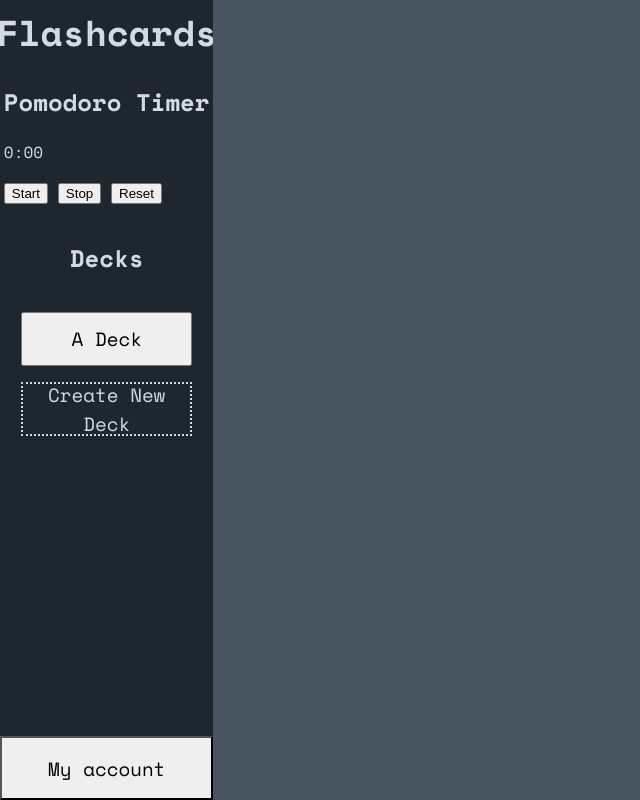
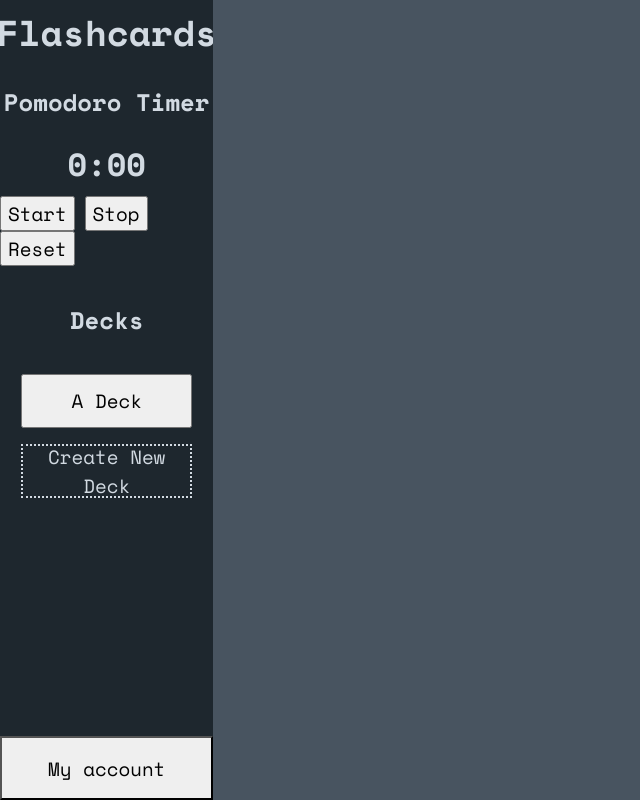
Before and after one commit to Aydanjb/SDEV265-Brown-Team, a Django app: page / in a window 1280 px wide. Shown: the whole page, without its empty margins (0-640 px from the left). Run offline with Django 5.2, Linux system fonts and the light colour scheme; some libraries are stand-ins or nearby versions.

Commit message:
Added timer styling and working on a slides feature.

```diff
--- a/brownapp/flashcards/static/flashcards/styles/style.css
+++ b/brownapp/flashcards/static/flashcards/styles/style.css
@@ -229,3 +229,90 @@ input[type=text] {
     cursor: pointer;
     width: 100%;
 }
+
+#timer {
+    display: flex;
+    flex-direction: column;
+    justify-content: center;
+    align-items: center;
+}
+
+#timer p {
+    margin-top: 0;
+    margin-bottom: 0.5rem;
+    font-size: 2rem;
+    font-weight: 600;
+    color: #d2dae2;
+}
+
+#start, #stop, #reset {
+    position: relative;
+    height: auto;
+    min-width: 1rem;
+    width: auto;
+    cursor: pointer;
+    font-family: 'Space Mono', monospace;
+    font-size: 1.2rem;
+}
+
+#cardSlides {
+    display: none;
+    position: fixed;
+    left: 50%;
+    top: 50%;
+    transform: translate(-50%, -50%);
+    width: 100%;
+    height: 100%;
+    background: rgba(0, 0, 0, 0.5);
+    z-index: 1;
+    padding: 3rem;
+}
+
+#card-container {
+    position: relative;
+    display: flex;
+    flex-direction: row;
+    justify-content: space-evenly;
+    align-items: center;
+    color: #d2dae2;
+    font-family: 'Space Mono', monospace;
+    padding: 20px;
+    border-radius: 10px;
+    width: 75%;
+    height: 50%;
+    top: 50%;
+    left: 50%;
+    transform: translate(-50%, -50%);
+}
+
+.cardSlide {
+    position: relative;
+    display: flex;
+    flex-direction: column;
+    justify-content: center;
+    align-items: center;
+    background: #d2dae2;
+    color: #1e272e;
+    font-family: 'Space Mono', monospace;
+    height: 100%;
+    width: 50%;
+    font-size: 1.5rem;
+    box-shadow: 0 0 10px rgba(0, 0, 0, 0.1);
+    font-weight: 600;
+    border-radius: 10px;
+    padding: 0.5rem;
+    margin: 0.5rem;
+    cursor: pointer;
+    transition-delay: 0s;
+    transition: transform 0.5s ease-out;
+    transform-style: preserve-3d;
+}
+
+span {
+    display: flex;
+    justify-content: center;
+    align-items: center;
+    font-size: xx-large;
+    height: 50px;
+    width: 50px;
+}
--- a/brownapp/flashcards/templates/flashcards/base.html
+++ b/brownapp/flashcards/templates/flashcards/base.html
@@ -8,9 +8,23 @@
     <link rel="preconnect" href="https://fonts.gstatic.com" crossorigin>
     <link href="https://fonts.googleapis.com/css2?family=Space+Mono:ital,wght@0,400;0,700;1,400;1,700&display=swap" rel="stylesheet">
     <link rel="stylesheet" href="{% static 'flashcards/styles/style.css' %}">
+    <script src="https://kit.fontawesome.com/03a7d2955d.js" crossorigin="anonymous"></script>
 </head>
 
 <body>
+    <div id="cardSlides">
+        <div id="card-container">
+            <span id="left-arrow">
+                <i class="fa-solid fa-arrow-left"></i>
+            </span>
+            <div class="cardSlide">
+
+            </div>
+            <span id="right-arrow">
+                <i class="fa-solid fa-arrow-right"></i>
+            </span>
+        </div>
+    </div>
     <div id="deckModal" class="modal">
         <div class="modal-content">
             <form>
@@ -41,9 +55,11 @@
             <div id="timer">
                 <h2>Pomodoro Timer</h2>
                 <p>0:00</p>
-                <button type="button" id="start">Start</button>
-                <button type="button" id="stop">Stop</button>
-                <button type="button" id="reset">Reset</button>
+                <div id="timer-buttons">
+                    <button type="button" id="start">Start</button>
+                    <button type="button" id="stop">Stop</button>
+                    <button type="button" id="reset">Reset</button>
+                </div>
             </div>
             <div id="decks">
                 <h2>Decks</h3>
```
